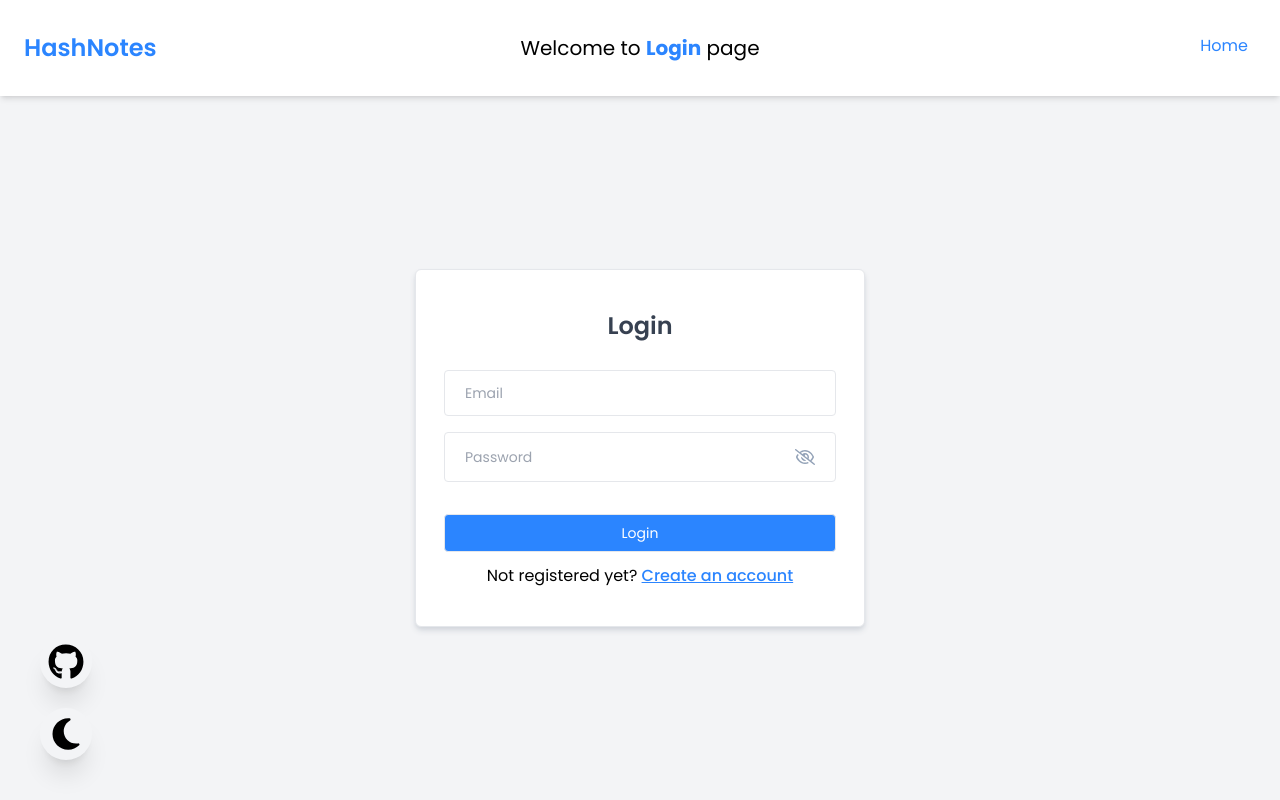
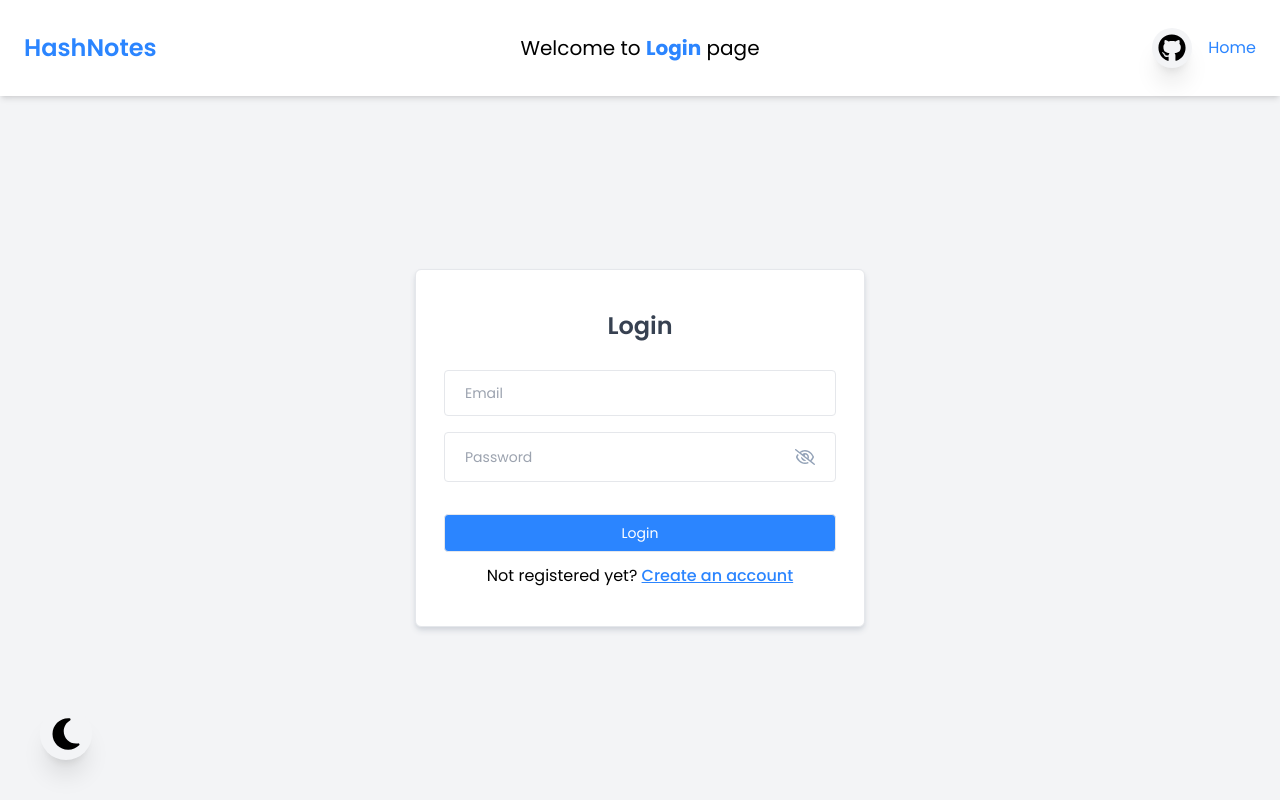
Before and after one commit to SoyaChunkz/Notes-App, a React (Vite) app in the folder frontend/HashNotes/: page /login in a window 1280 px wide. Built offline with nearby package versions, Linux system fonts and the light colour scheme.

Commit message:
shifted ToGithub.jsx to navbar

```diff
--- a/frontend/HashNotes/src/App.jsx
+++ b/frontend/HashNotes/src/App.jsx
@@ -5,7 +5,6 @@ import Dashboard from './pages/Home/Dashboard.jsx';
 import Login from './pages/Login/Login.jsx';
 import SignUp from './pages/SignUp/SignUp.jsx';
 import DarkModeToggle from './components/DarkMode/DarkModeToggle.jsx';
-import ToGithub from './components/ToGithub/ToGithub.jsx';
 
 
 const routes = (
@@ -18,7 +17,6 @@ const routes = (
         <Route path='/signUp' exact element={<SignUp />} />
       </Routes>
       <DarkModeToggle />
-      <ToGithub />
     </div>
   </Router>
 );
--- a/frontend/HashNotes/src/components/Navbar/Navbar.jsx
+++ b/frontend/HashNotes/src/components/Navbar/Navbar.jsx
@@ -2,6 +2,7 @@ import React, { useState } from 'react';
 import ProfileInfo from '../Cards/ProfileInfo';
 import { useNavigate } from 'react-router-dom';
 import Searchbar from '../Searchbar/Searchbar';
+import ToGithub from '../ToGithub/ToGithub';
 
 const Navbar = ({ userInfo, onSearchNote, handleClearSearch, onLoginPage, onSignUpPage }) => {
   const [searchQuery, setSearchQuery] = useState('');
@@ -57,9 +58,10 @@ const Navbar = ({ userInfo, onSearchNote, handleClearSearch, onLoginPage, onSign
             </div>
 
             {/* Home button on the right for larger screens */}
-            <div className='col-span-1 flex justify-center sm:justify-end'>
+            <div className='col-span-1 flex items-center justify-center sm:justify-end'>
+              <ToGithub />
               <button
-                className=" bg-white dark:bg-transparent text-primary dark:text-neutral-200 rounded-md px-2 py-1  text-center my-1 sm:mt-0 hover:scale-125 transition-all ease-in-out "
+                className=" bg-white dark:bg-transparent text-primary dark:text-neutral-200 rounded-md ml-2 text-center sm:mt-0 hover:scale-125 transition-all ease-in-out "
                 onClick={backToHomePage}
               >
                 Home
@@ -79,6 +81,7 @@ const Navbar = ({ userInfo, onSearchNote, handleClearSearch, onLoginPage, onSign
             {/* HashNotes section */}
             <div className="col-span-1 sm:col-span-1 flex justify-center sm:justify-start">
               <h2 className="text-2xl font-semibold text-primary py-2">HashNotes</h2>
+              <ToGithub />
             </div>
 
             {/* Searchbar */}
@@ -93,6 +96,7 @@ const Navbar = ({ userInfo, onSearchNote, handleClearSearch, onLoginPage, onSign
 
             {/* ProfileInfo */}
             <div className="col-span-1 flex justify-center sm:justify-end">
+              <ToGithub />
               <ProfileInfo
               userInfo={userInfo}
               onLogout={onLogout}
--- a/frontend/HashNotes/src/components/ToGithub/ToGithub.jsx
+++ b/frontend/HashNotes/src/components/ToGithub/ToGithub.jsx
@@ -8,13 +8,13 @@ const ToGithub = () => {
 
   return (
     <button
-      className="fixed bottom-28 left-10 bg-gray-100 dark:bg-neutral-700 p-2 rounded-full shadow-xl hover:scale-125 transition-all ease-in-out"
+      className=" bg-gray-100 dark:bg-neutral-700 p-1.5 mr-2 rounded-full shadow-xl hover:scale-125 transition-all ease-in-out"
       onClick={handleGitHubRedirect}
       aria-label="GitHub Repository"
     >
       <FaGithub
         className='text-black dark:text-white'
-        size={36}
+        size={28}
       />
     </button>
   );
--- a/frontend/HashNotes/src/pages/Home/Home.jsx
+++ b/frontend/HashNotes/src/pages/Home/Home.jsx
@@ -1,9 +1,14 @@
 import React, { useState, useEffect } from 'react';
 import { useNavigate } from 'react-router-dom';
 import NoteLogo from '../../assets/images/note-logo.svg';
+import { FaGithub } from 'react-icons/fa6';
 
 const Home = () => {
   const navigate = useNavigate();
+
+  const handleGitHubRedirect = () => {
+    window.open('https://github.com/SoyaChunkz/Notes-App.git', '_blank');
+  };
 
   return (
     <div className="flex flex-col items-center justify-center min-h-screen bg-gray-100 dark:bg-neutral-900">
@@ -33,6 +38,13 @@ const Home = () => {
           </div>
         </div>
       </div>
+      <button
+        className="fixed bottom-28 left-10 bg-gray-100 dark:bg-neutral-700 p-2 rounded-full shadow-xl hover:scale-125 transition-all ease-in-out"
+        onClick={handleGitHubRedirect}
+        aria-label="GitHub Repository"
+      >
+        <FaGithub className="text-black dark:text-white" size={36} />
+      </button>
     </div>
   );
 };
```
